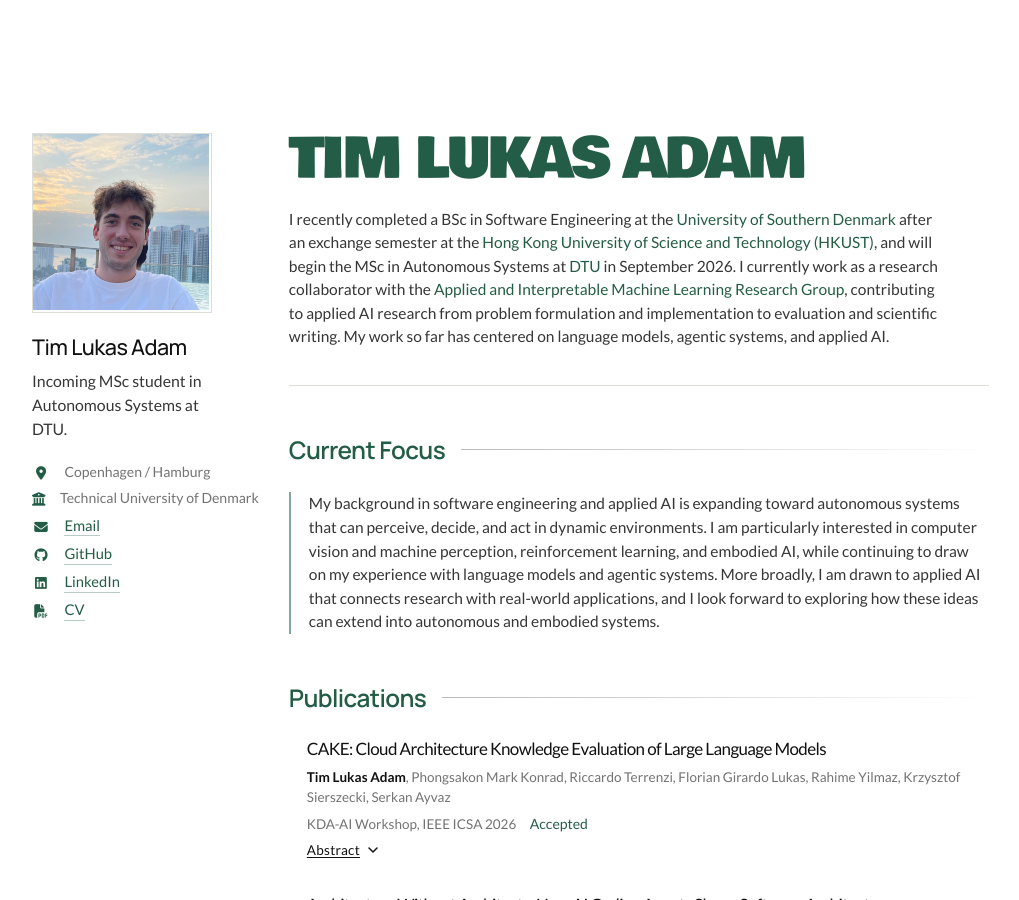
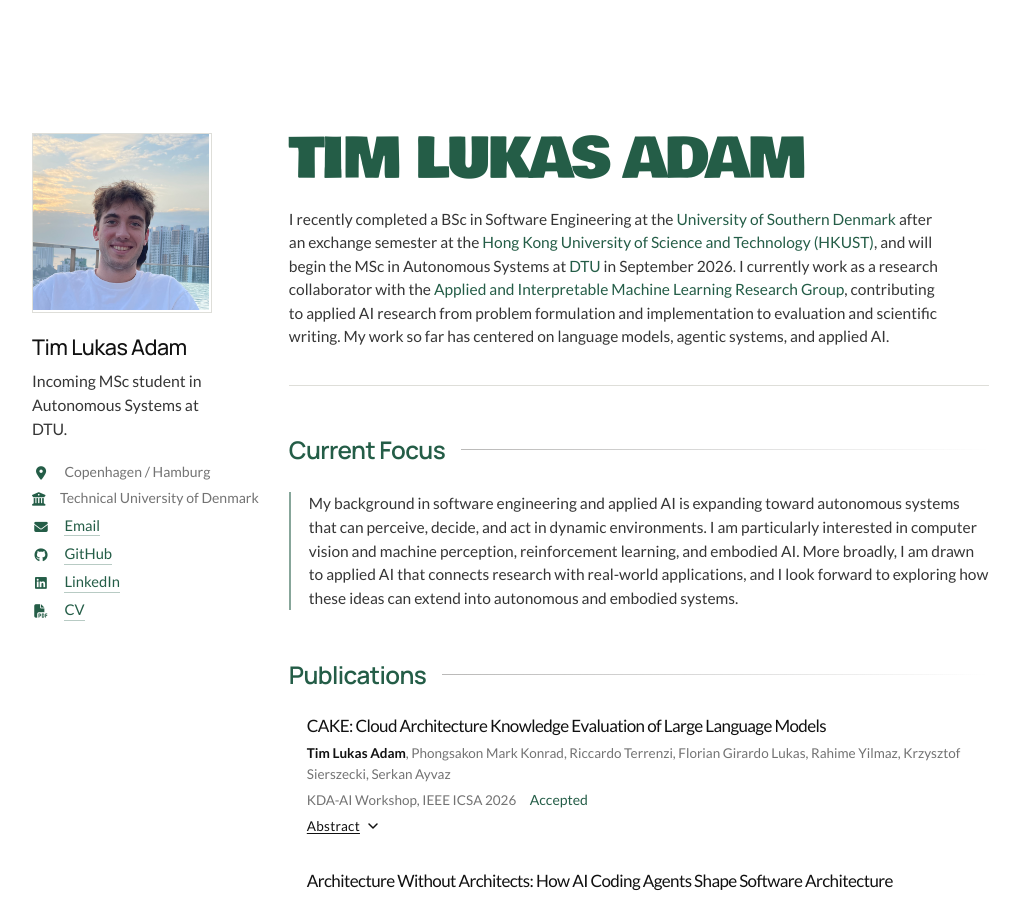
Before and after one commit to timadam03/timadam03.github.io, a Jekyll site: the page built from _pages/about.md, in a window 1280 px wide and 900 px high. Shown: the whole window, without its empty margins (128-1147 px from the left). Built offline with Jekyll 4.4.1, drawn with Linux system fonts in a browser that asks for light colours.

Commit message:
Refine current focus copy

```diff
--- a/_pages/about.md
+++ b/_pages/about.md
@@ -33,7 +33,7 @@ comments: false
 
 ## Current Focus
 
-<p class="focus-copy">My background in software engineering and applied AI is expanding toward autonomous systems that can perceive, decide, and act in dynamic environments. I am particularly interested in computer vision and machine perception, reinforcement learning, and embodied AI, while continuing to draw on my experience with language models and agentic systems. More broadly, I am drawn to applied AI that connects research with real-world applications, and I look forward to exploring how these ideas can extend into autonomous and embodied systems.</p>
+<p class="focus-copy">My background in software engineering and applied AI is expanding toward autonomous systems that can perceive, decide, and act in dynamic environments. I am particularly interested in computer vision and machine perception, reinforcement learning, and embodied AI. More broadly, I am drawn to applied AI that connects research with real-world applications, and I look forward to exploring how these ideas can extend into autonomous and embodied systems.</p>
 
 ## Publications
 
```
